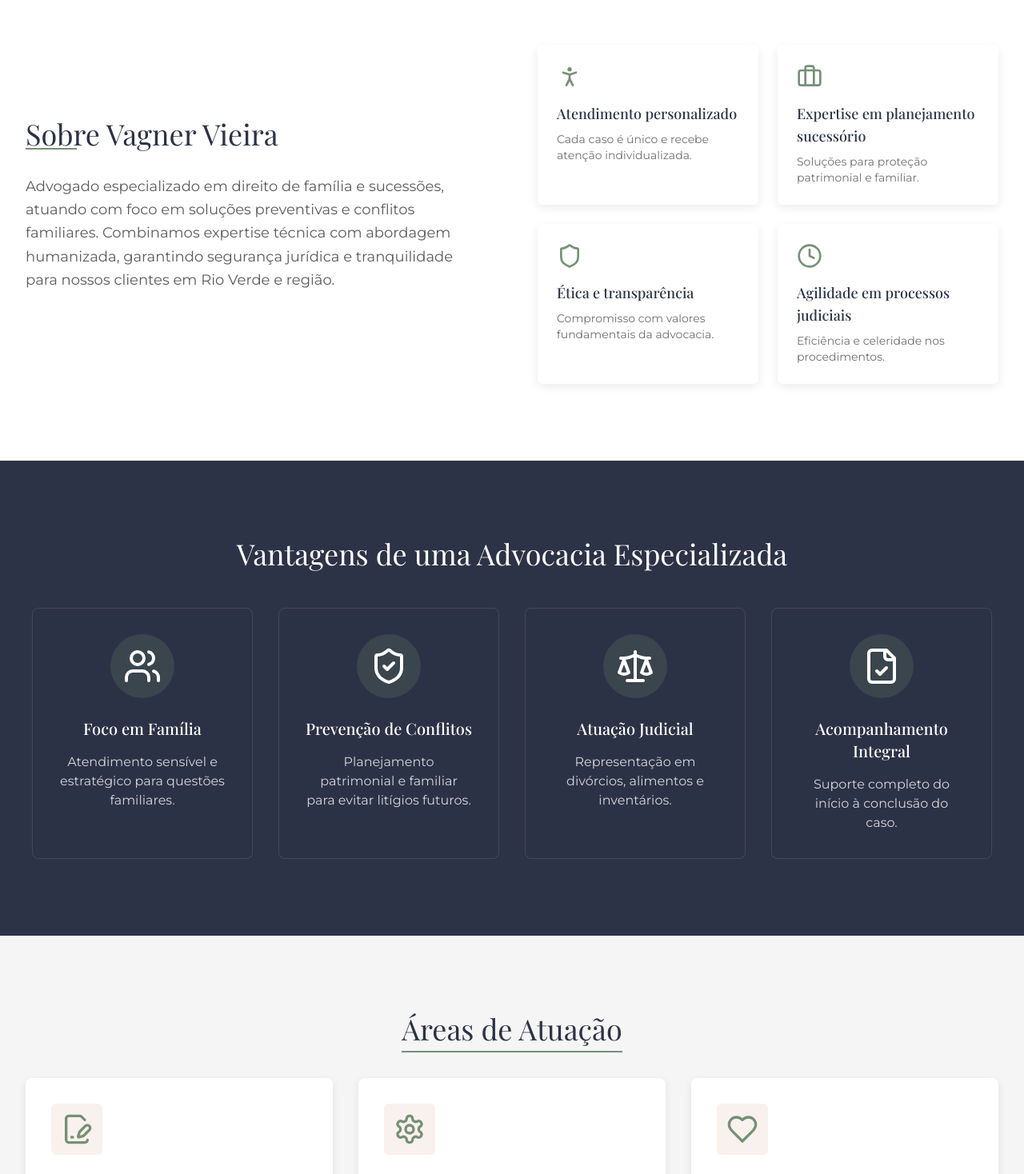
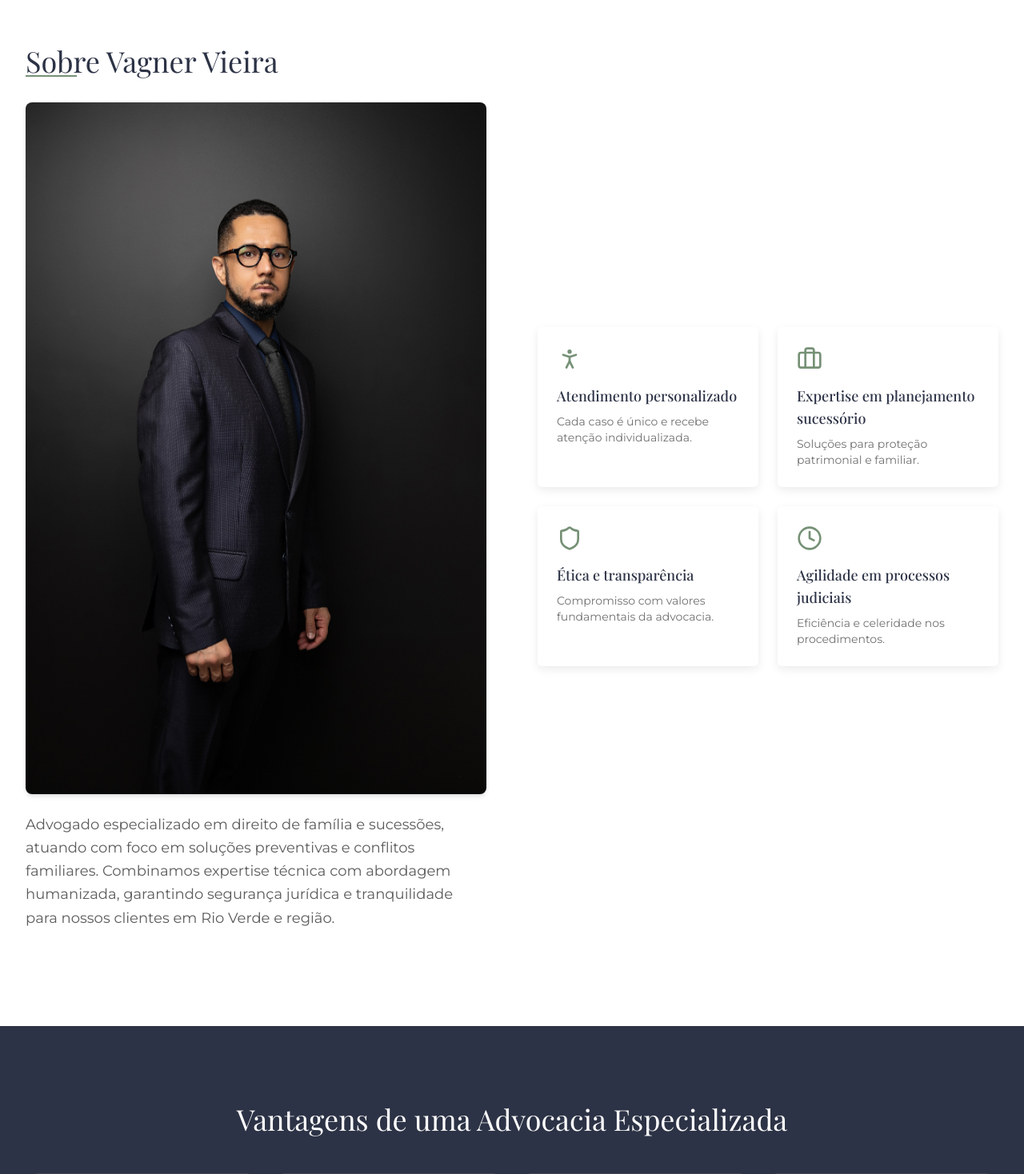
Before and after one commit to andregustavo1/humanized-advocacy-page-58, a React (Vite) app: page / in a window 1280 px wide. Shown: the part 840-2308 px from the top of the page at 80% size. Built offline with nearby package versions, Linux system fonts and the light colour scheme.

Commit message:
feat: Add Vagner Vieira photo to About section

```diff
--- a/src/components/About.tsx
+++ b/src/components/About.tsx
@@ -36,6 +36,16 @@ const About: React.FC = () => {
           </ScrollReveal>
 
           <ScrollReveal delay={200}>
+            <div className="mb-6 overflow-hidden rounded-lg shadow-md">
+              <img
+                src="/lovable-uploads/67720ee5-f1ea-4e3f-926a-f8d58be9f342.png"
+                alt="Vagner Vieira"
+                className="w-full object-cover transition-transform hover:scale-105 duration-500"
+              />
+            </div>
+          </ScrollReveal>
+
+          <ScrollReveal delay={300}>
             <p className="text-lg mb-6 text-neutral-dark/80 leading-relaxed">
               Advogado especializado em direito de família e sucessões, atuando com foco em soluções preventivas e conflitos familiares. Combinamos expertise técnica com abordagem humanizada, garantindo segurança jurídica e tranquilidade para nossos clientes em Rio Verde e região.
             </p>
```
Also changed, not shown: public/lovable-uploads/67720ee5-f1ea-4e3f-926a-f8d58be9f342.png (added).
